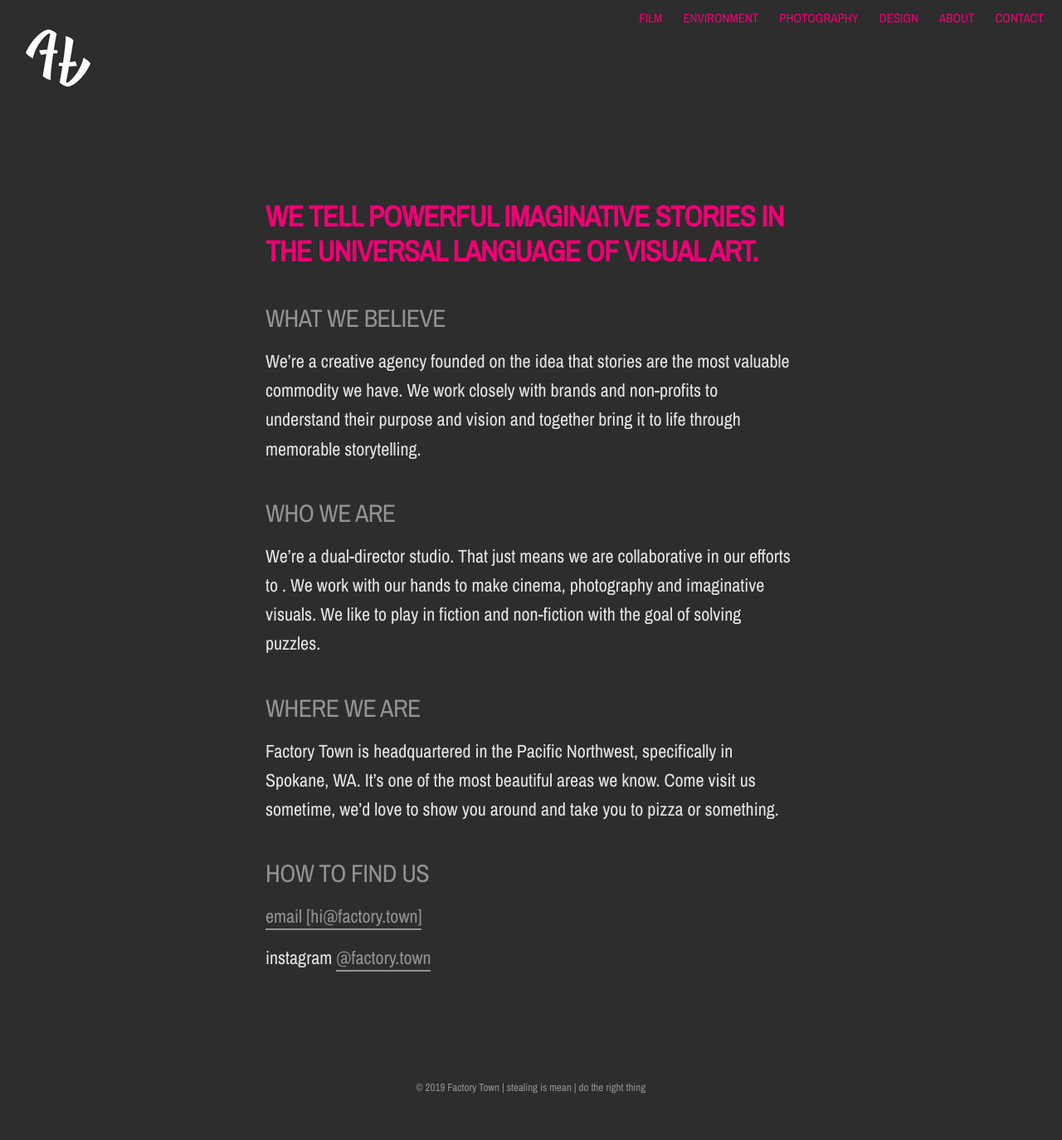
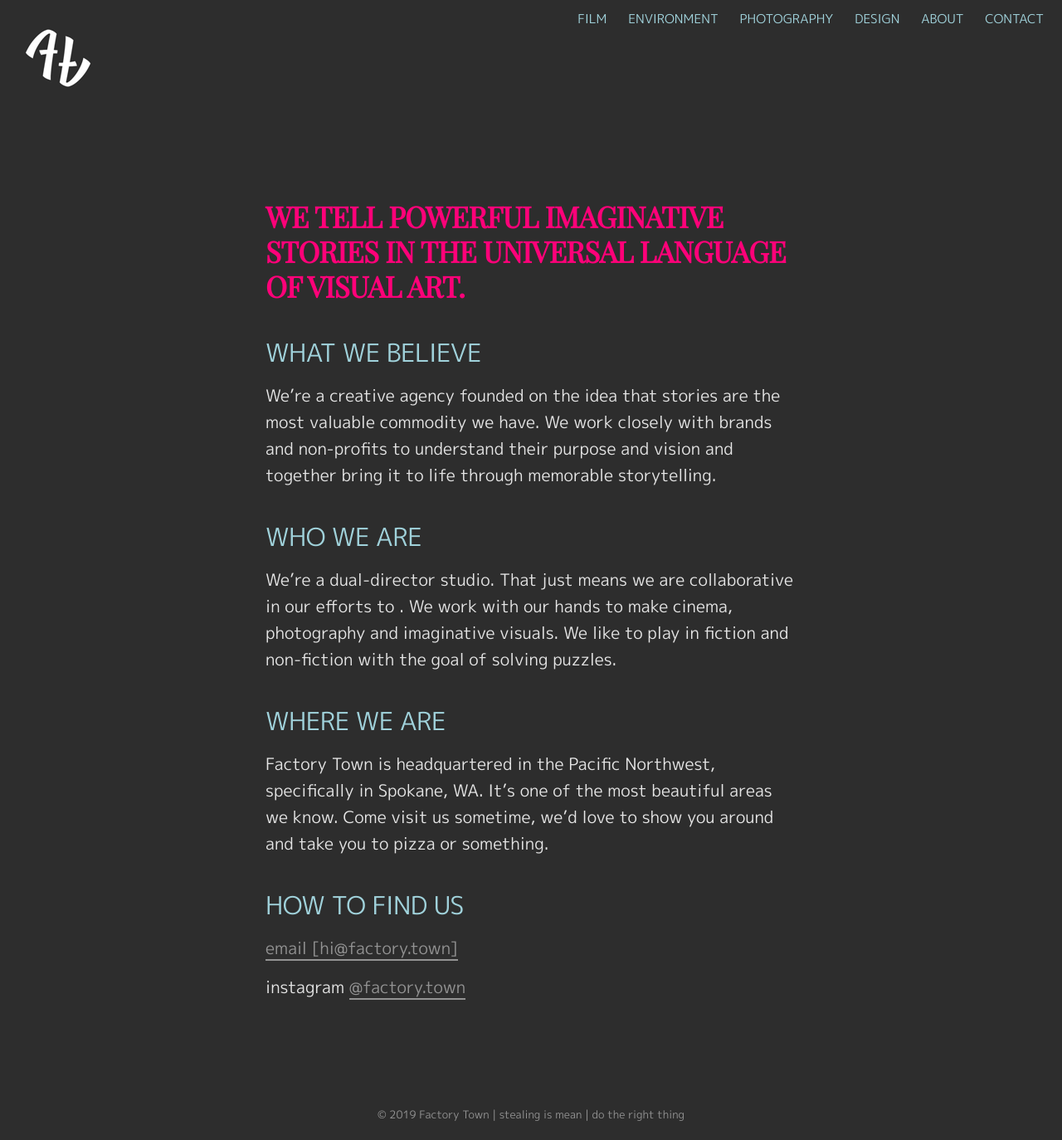
Before and after one commit to factorytown/factorytown.github.io, a Jekyll site: the page built from _pages/about.md, in a window 1280 px wide. Shown: the whole page at 83% size. Built offline with Jekyll 4.4.1, drawn with Linux system fonts in a browser that asks for light colours; nearby versions of some CDN libraries; before the commit the page ends 1341 px from its top, so only the background shows below that.

Commit message:
* Font Tests & Color Guide
* Put color guide in CSS
* Tested three diffent fonts

```diff
--- a/_sass/_my-styles.scss
+++ b/_sass/_my-styles.scss
@@ -1,3 +1,13 @@
+/*
+# hot pink: #ff0179
+# gray-blue: #A0D2DB
+# dark-dark gray: #2D2D2D
+# light gray (subheads): #939393
+# lightest gray (body text): 	#E6E6E6
+*/
+
+@import url('https://fonts.googleapis.com/css?family=Playfair+Display+SC');
+
 // Main Navigation
 .menu__list {
 	text-transform: uppercase;
@@ -5,14 +15,12 @@
 
 .menu__list__item a:link,
 .menu__list__item a:visited {
-	color: #ef0075;
+	color: #A0D2DB;
 }
 
 .menu__list__item a:hover {
-	color: white;
+	color: #ff0179;
 }
-
-
 
 // Footer
 footer {
@@ -22,5 +30,10 @@
 // Type
 h1,
 h2 {
-	color:  #ef0075 !important;
+	color:  #ff0179 !important;
+	font-family: 'Playfair Display SC', serif;
 }
+
+h3 {
+	color: #A0D2DB;
+}
```
Also changed, not shown: _data/settings.yml (+4 -4 lines).
